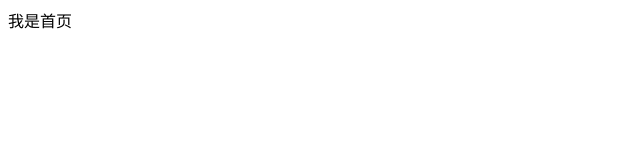
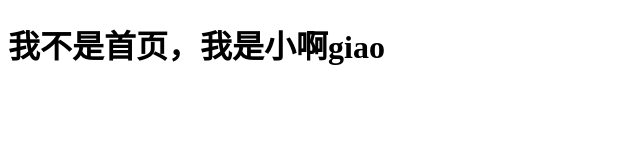
Before and after one commit to tao19920107/git-demo, a plain HTML site: page index.html in a window 1280 px wide. Shown: the whole page, without its empty margins (0-640 px from the left). Drawn offline with Linux system fonts and the light colour scheme.

Commit message:
修改信息

```diff
--- a/index.html
+++ b/index.html
@@ -5,6 +5,6 @@
 	<title>Document</title>
 </head>
 <body>
-	我是首页
+	<h1>我不是首页，我是小啊giao</h1>
 </body>
 </html>
```
